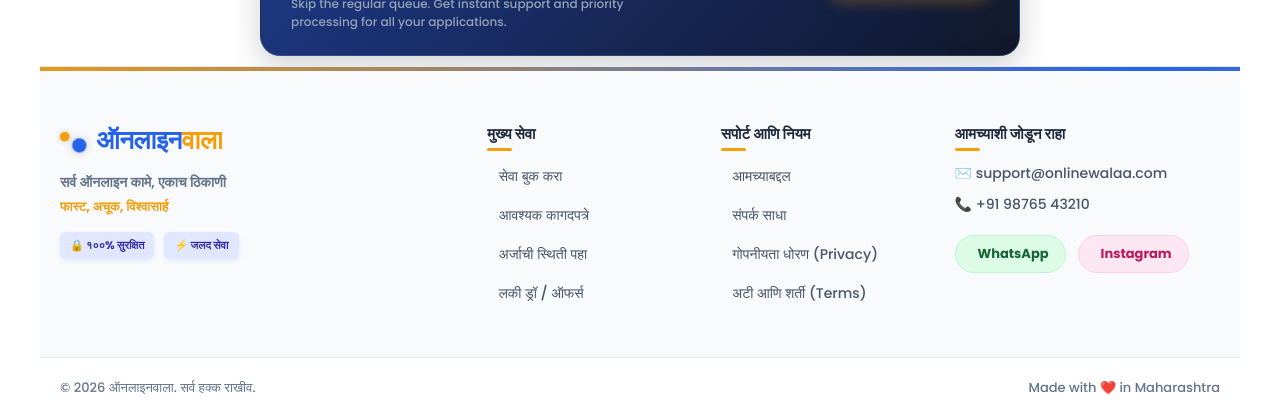
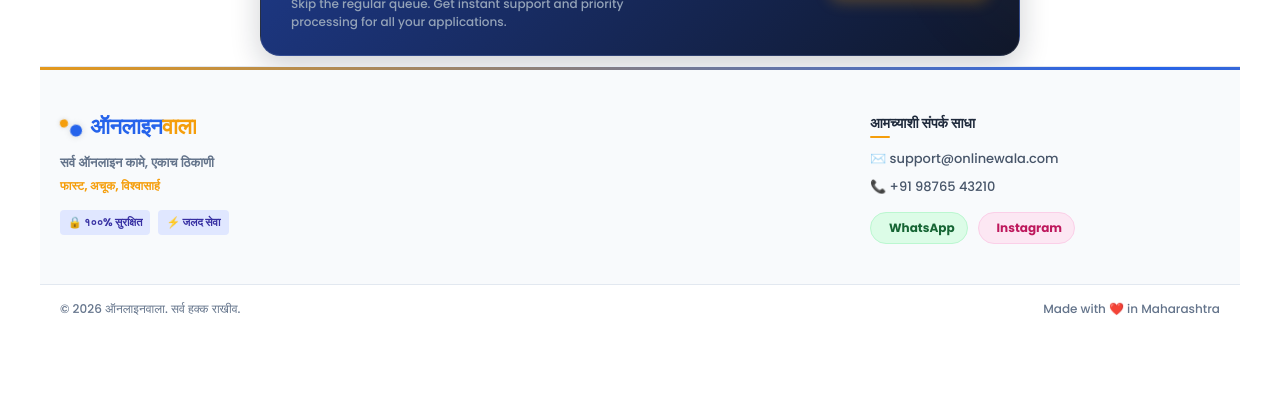
Before and after one commit to bhupeshkhedikar/onlinewala, a React (Create React App) app: page / in a window 1280 px wide. Shown: the part 1657-2072 px from the top of the page. After the commit the page ends 1990 px from the top, so only its background shows below. Built offline with nearby package versions, Linux system fonts and the light colour scheme; no server answers; the database is empty.

Commit message:
updated footer

```diff
--- a/src/components/Footer.css
+++ b/src/components/Footer.css
@@ -10,7 +10,7 @@
 
 /* --- Animated Top Gradient Border --- */
 .ow-animated-border {
-  height: 4px;
+  height: 3px;
   width: 100%;
   background: linear-gradient(90deg, #2563eb, #f59e0b, #2563eb, #f59e0b);
   background-size: 300% 100%;
@@ -22,21 +22,20 @@
   100% { background-position: 0 0; }
 }
 
-/* --- Fluid Responsive Main Container (FLEXBOX) --- */
+/* --- Fluid Responsive Main Container --- */
 .ow-footer-container {
   max-width: 1200px;
   margin: 0 auto;
-  padding: 50px 20px;
+  padding: 40px 20px;
   display: flex;
   flex-wrap: wrap;
-  justify-content: space-between;
-  gap: 40px;
+  justify-content: space-between; /* Keeps brand left and contact right */
+  gap: 30px;
 }
 
-/* Flex rules for fluid resizing */
-.ow-col-brand { flex: 2 1 300px; }
-.ow-col-links { flex: 1 1 150px; }
-.ow-col-contact { flex: 1.5 1 200px; }
+/* Flex rules for 2-column fluid layout */
+.ow-col-brand { flex: 1 1 300px; }
+.ow-col-contact { flex: 0 1 350px; }
 
 
 /* =========================================
@@ -45,25 +44,24 @@
 .ow-animated-logo {
   display: flex;
   align-items: center;
-  gap: 12px;
-  margin-bottom: 12px;
-  cursor: pointer;
+  gap: 10px;
+  margin-bottom: 10px;
 }
 
 /* 1. Orbiting Dots Icon */
 .ow-logo-icon {
   position: relative;
-  width: 24px;
-  height: 24px;
+  width: 20px;
+  height: 20px;
   animation: rotateIcon 4s linear infinite;
 }
 
 .ow-dot {
   position: absolute;
-  width: 12px;
-  height: 12px;
+  width: 10px;
+  height: 10px;
   border-radius: 50%;
-  box-shadow: 0 0 8px rgba(0,0,0,0.2);
+  box-shadow: 0 0 6px rgba(0,0,0,0.15);
 }
 
 .ow-dot-blue {
@@ -90,9 +88,9 @@
   100% { transform: scale(1.2); }
 }
 
-/* 2. Text Shimmer & Hover Pop */
+/* 2. Text Shimmer */
 .ow-logo-text {
-  font-size: 26px;
+  font-size: 22px;
   font-weight: 800;
   margin: 0;
   letter-spacing: -0.5px;
@@ -103,7 +101,7 @@
 
 .ow-text-part {
   display: inline-block;
-  transition: transform 0.3s cubic-bezier(0.175, 0.885, 0.32, 1.275);
+  transition: transform 0.3s ease;
 }
 
 .ow-blue { color: #2563eb; }
@@ -117,7 +115,7 @@
   left: -100%;
   width: 50%;
   height: 100%;
-  background: linear-gradient(90deg, transparent, rgba(255,255,255,0.8), transparent);
+  background: linear-gradient(90deg, transparent, rgba(255,255,255,0.9), transparent);
   animation: shimmerSweep 3s infinite;
   pointer-events: none;
 }
@@ -128,21 +126,16 @@
   100% { left: 200%; }
 }
 
-/* Hover Interaction on Logo */
-.ow-animated-logo:hover .ow-blue { transform: translateY(-3px) rotate(-2deg); }
-.ow-animated-logo:hover .ow-orange { transform: translateY(3px) rotate(2deg); }
-
-
 /* --- Brand Texts & Badges --- */
 .ow-tagline {
-  font-size: 14px;
+  font-size: 13px;
   color: #64748b;
   font-weight: 600;
   margin: 0 0 4px 0;
 }
 
 .ow-sub-tagline {
-  font-size: 13px;
+  font-size: 12px;
   color: #f59e0b;
   font-weight: 700;
   margin: 0 0 15px 0;
@@ -151,91 +144,51 @@
 .ow-trust-badges {
   display: flex;
   flex-wrap: wrap;
-  gap: 10px;
-  margin-top: 15px;
+  gap: 8px;
+  margin-top: 10px;
 }
 
 .ow-trust-badges .badge {
   font-size: 11px;
   background: #e0e7ff;
   color: #3730a3;
-  padding: 5px 10px;
-  border-radius: 6px;
+  padding: 4px 8px;
+  border-radius: 4px;
   font-weight: 700;
-  box-shadow: 0 2px 5px rgba(37, 99, 235, 0.1);
 }
 
-/* --- Links Columns --- */
-.ow-link-title {
-  font-size: 15px;
+/* --- Titles --- */
+.ow-info-title {
+  font-size: 14px;
   color: #1e293b;
   font-weight: 800;
-  margin: 0 0 18px 0;
+  margin: 0 0 15px 0;
   position: relative;
   display: inline-block;
 }
 
-.ow-link-title::after {
+.ow-info-title::after {
   content: '';
   position: absolute;
   left: 0;
-  bottom: -6px;
-  width: 25px;
-  height: 3px;
+  bottom: -4px;
+  width: 20px;
+  height: 2px;
   border-radius: 2px;
   background: #f59e0b;
   transition: width 0.3s ease;
 }
 
-.ow-col-links:hover .ow-link-title::after {
+.ow-col-contact:hover .ow-info-title::after {
   width: 100%;
-}
-
-.ow-link-list {
-  list-style: none;
-  padding: 0;
-  margin: 0;
-  display: flex;
-  flex-direction: column;
-  gap: 12px;
-}
-
-.ow-link-list a {
-  text-decoration: none;
-  color: #475569;
-  font-size: 14px;
-  font-weight: 500;
-  transition: all 0.2s ease;
-  display: flex;
-  align-items: center;
-}
-
-.ow-link-list a::before {
-  content: '›';
-  color: #2563eb;
-  font-size: 18px;
-  margin-right: 6px;
-  opacity: 0;
-  transform: translateX(-10px);
-  transition: all 0.3s ease;
-}
-
-.ow-link-list a:hover {
-  color: #2563eb;
-  transform: translateX(6px);
-}
-
-.ow-link-list a:hover::before {
-  opacity: 1;
-  transform: translateX(0);
 }
 
 /* --- Contact & Social --- */
 .ow-contact-text {
-  font-size: 14px;
+  font-size: 13px;
   color: #475569;
   font-weight: 500;
-  margin: 0 0 10px 0;
+  margin: 0 0 8px 0;
   display: flex;
   align-items: center;
   gap: 8px;
@@ -244,8 +197,8 @@
 .ow-social-icons {
   display: flex;
   flex-wrap: wrap;
-  gap: 12px;
-  margin-top: 20px;
+  gap: 10px;
+  margin-top: 15px;
 }
 
 .ow-social-btn {
@@ -253,12 +206,12 @@
   align-items: center;
   justify-content: center;
   gap: 6px;
-  font-size: 13px;
-  text-decoration: none;
-  padding: 8px 16px;
-  border-radius: 25px;
+  font-size: 12px;
+  padding: 6px 12px;
+  border-radius: 20px;
   font-weight: 700;
-  transition: all 0.3s cubic-bezier(0.4, 0, 0.2, 1);
+  cursor: default;
+  transition: all 0.3s ease;
 }
 
 .ow-social-btn.whatsapp {
@@ -267,36 +220,22 @@
   border: 1px solid #bbf7d0;
 }
 
-.ow-social-btn.whatsapp:hover {
-  background: #22c55e;
-  color: #ffffff;
-  transform: translateY(-3px);
-  box-shadow: 0 6px 15px rgba(34, 197, 94, 0.25);
-}
-
 .ow-social-btn.instagram {
   background: #fce7f3;
   color: #be185d;
   border: 1px solid #fbcfe8;
 }
 
-.ow-social-btn.instagram:hover {
-  background: #db2777;
-  color: #ffffff;
-  transform: translateY(-3px);
-  box-shadow: 0 6px 15px rgba(219, 39, 119, 0.25);
-}
-
 /* --- Footer Bottom Bar --- */
 .ow-footer-bottom {
   background: #ffffff;
   border-top: 1px solid #e2e8f0;
-  padding: 20px;
+  padding: 15px 20px;
   display: flex;
   flex-wrap: wrap;
   justify-content: space-between;
   align-items: center;
-  font-size: 13px;
+  font-size: 12px;
   color: #64748b;
   font-weight: 500;
 }
@@ -316,23 +255,52 @@
   50% { transform: scale(1.2); }
 }
 
-/* --- EXTREME RESPONSIVENESS FOR SMALL MOBILES --- */
-@media (max-width: 600px) {
+/* =========================================
+   🔥 EXTREME RESPONSIVENESS & CENTERING (MOBILE)
+========================================== */
+@media (max-width: 768px) {
   .ow-footer-container {
     flex-direction: column;
+    align-items: center;    /* Center horizontally */
+    text-align: center;     /* Center text */
     padding: 30px 20px;
     gap: 35px;
   }
 
-  .ow-col-brand, .ow-col-links, .ow-col-contact {
+  .ow-col-brand, .ow-col-contact {
     flex: 1 1 100%;
+    width: 100%;
+    display: flex;
+    flex-direction: column;
+    align-items: center;    /* Center content inside columns */
   }
 
-  .ow-logo-text { font-size: 24px; }
+  /* Center Animated Logo */
+  .ow-animated-logo {
+    justify-content: center;
+  }
 
+  /* Center Trust Badges */
+  .ow-trust-badges {
+    justify-content: center;
+  }
+
+  /* Center the title underline */
+  .ow-info-title::after {
+    left: 50%;
+    transform: translateX(-50%);
+  }
+
+  /* Center Social Icons */
+  .ow-social-icons {
+    justify-content: center;
+  }
+
+  /* Center Footer Bottom */
   .ow-footer-bottom {
     flex-direction: column;
     text-align: center;
-    gap: 12px;
+    justify-content: center;
+    gap: 10px;
   }
 }
--- a/src/components/Footer.jsx
+++ b/src/components/Footer.jsx
@@ -30,41 +30,19 @@ export default function Footer() {
           </div>
         </div>
 
-        {/* Column 2: Quick Links */}
-        <div className="ow-col-links">
-          <h4 className="ow-link-title">मुख्य सेवा</h4>
-          <ul className="ow-link-list">
-            <li><a href="#booking">सेवा बुक करा</a></li>
-            <li><a href="#documents">आवश्यक कागदपत्रे</a></li>
-            <li><a href="#status">अर्जाची स्थिती पहा</a></li>
-            <li><a href="#offers">लकी ड्रॉ / ऑफर्स</a></li>
-          </ul>
-        </div>
-
-        {/* Column 3: Legal & Support */}
-        <div className="ow-col-links">
-          <h4 className="ow-link-title">सपोर्ट आणि नियम</h4>
-          <ul className="ow-link-list">
-            <li><a href="#about">आमच्याबद्दल</a></li>
-            <li><a href="#contact">संपर्क साधा</a></li>
-            <li><a href="#privacy">गोपनीयता धोरण (Privacy)</a></li>
-            <li><a href="#terms">अटी आणि शर्ती (Terms)</a></li>
-          </ul>
-        </div>
-
-        {/* Column 4: Contact & Social */}
+        {/* Column 2: Contact & Social */}
         <div className="ow-col-contact">
-          <h4 className="ow-link-title">आमच्याशी जोडून राहा</h4>
-          <p className="ow-contact-text">✉️ support@onlinewalaa.com</p>
+          <h4 className="ow-info-title">आमच्याशी संपर्क साधा</h4>
+          <p className="ow-contact-text">✉️ support@onlinewala.com</p>
           <p className="ow-contact-text">📞 +91 98765 43210</p>
 
           <div className="ow-social-icons">
-            <a href="#whatsapp" className="ow-social-btn whatsapp" title="WhatsApp">
+            <span className="ow-social-btn whatsapp">
               <i className="fab fa-whatsapp"></i> WhatsApp
-            </a>
-            <a href="#instagram" className="ow-social-btn instagram" title="Instagram">
+            </span>
+            <span className="ow-social-btn instagram">
               <i className="fab fa-instagram"></i> Instagram
-            </a>
+            </span>
           </div>
         </div>
       </div>
```
